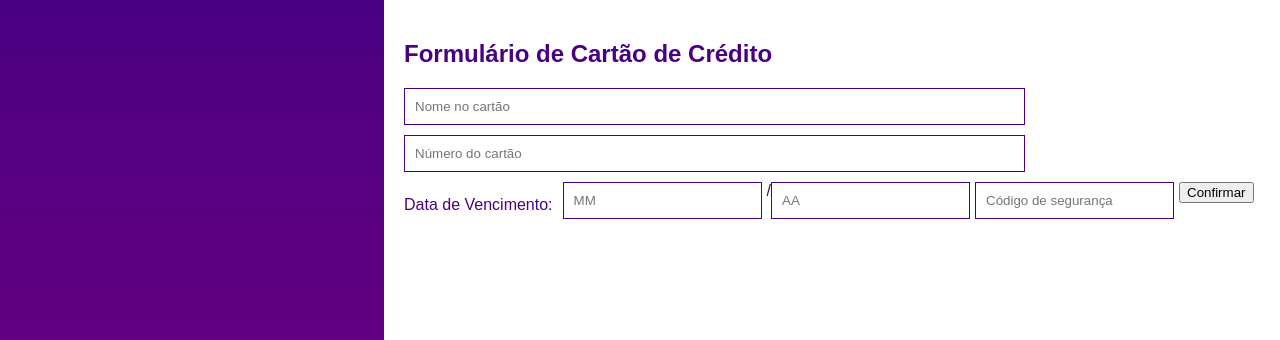
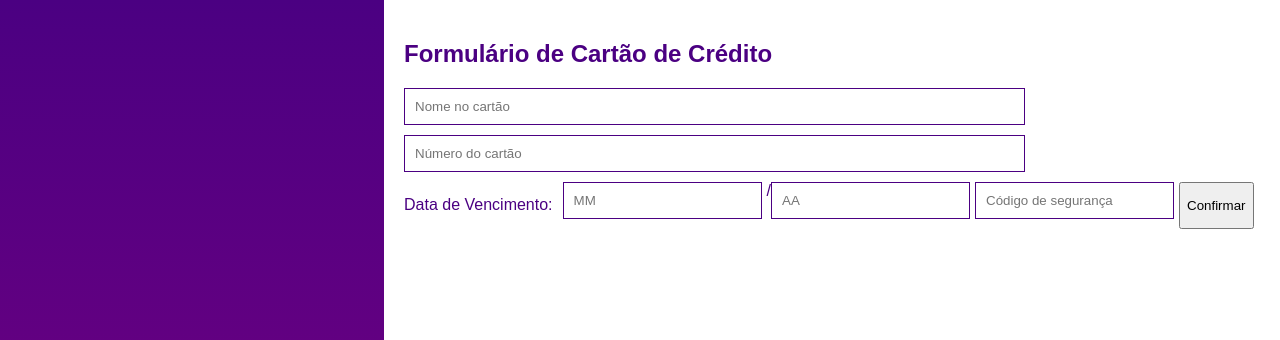
Before and after one commit to Palomabonattedealmeida/InteractiveCardDetailsForm, a plain HTML site: page index.html in a window 1280 px wide. Shown: the top 340 px of the page. Drawn offline with Linux system fonts and the light colour scheme.

Commit message:
Implementação do botão

```diff
--- a/index.html
+++ b/index.html
@@ -23,12 +23,10 @@
                         <span>/</span>
                         <input type="text" id="expiry-year" placeholder="AA" maxlength="2">
                         <input type="text" id="security-code" placeholder="Código de segurança">
-                        <p></p>
-                        <div class="button">
-                            <button>Confirmar</button>
+                        <button type="submit">Confirmar</button>
                     </div>
-                </div>
-                        </div>
+               </div>
+
 
 
             </form>
```
